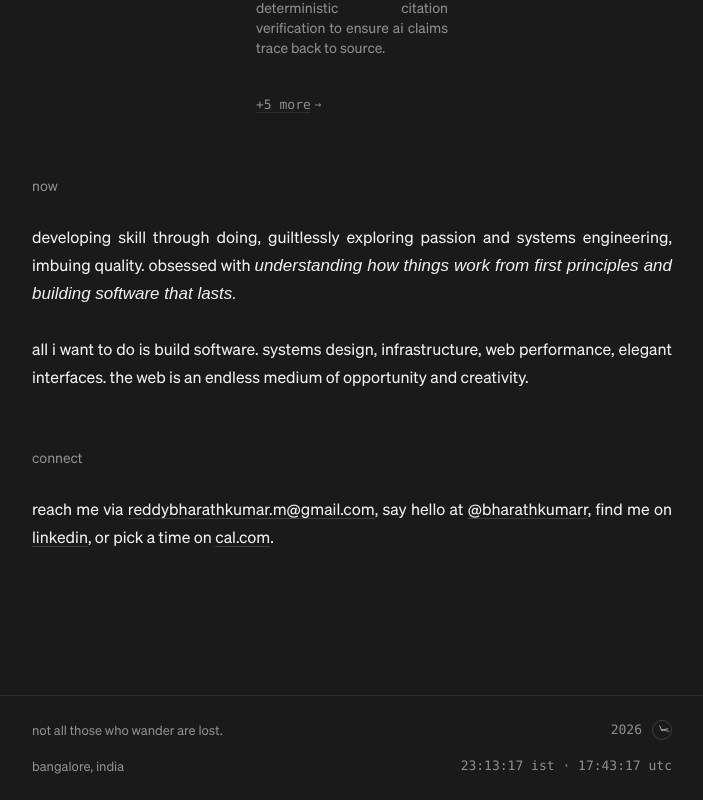
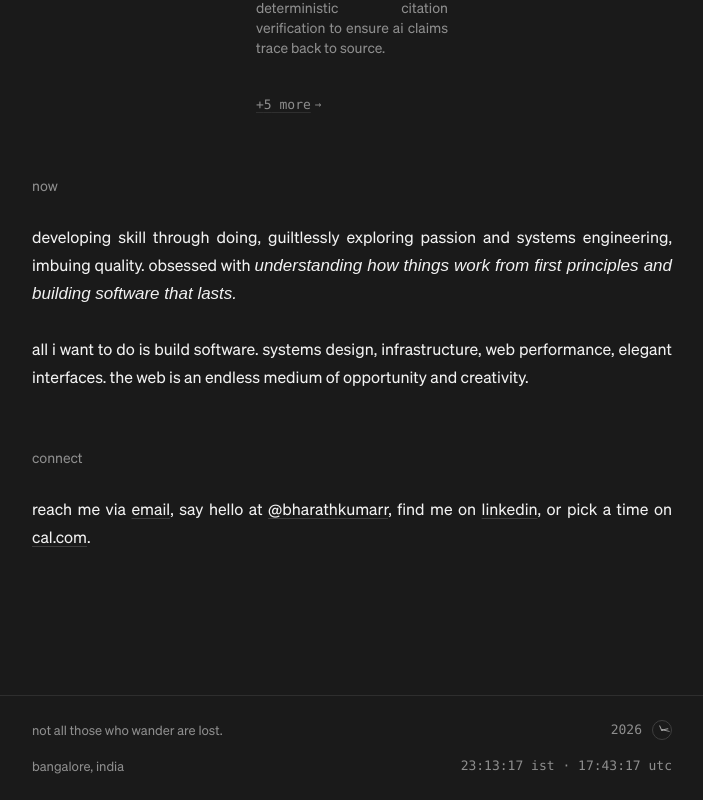
Before and after one commit to bharathkumaarr/v3, a Next.js app: page / in a window 1280 px wide. Shown: the part 915-1715 px from the top of the page, without its empty margins (288-991 px from the left). Built offline with nearby package versions, Linux system fonts and the light colour scheme; a web font is replaced by a local one.

Commit message:
display email link as 'email' instead of exposing full email address

```diff
--- a/src/components/sections/now-section.tsx
+++ b/src/components/sections/now-section.tsx
@@ -34,7 +34,7 @@ export function NowSection() {
           href={emailContact?.href || "mailto:reddybharathkumar.m@gmail.com"}
           className="underline decoration-1 underline-offset-[3px] decoration-neutral-4 hover:decoration-neutral-8 text-neutral-8 hover:transition-[text-decoration-color] hover:duration-150"
         >
-          {emailContact?.handle || "reddybharathkumar.m@gmail.com"}
+          {emailContact?.handle || "email"}
         </a>
         , say hello at{" "}
         <a
--- a/src/content/site.json
+++ b/src/content/site.json
@@ -15,7 +15,7 @@
     {
       "label": "email",
       "href": "mailto:reddybharathkumar.m@gmail.com",
-      "handle": "reddybharathkumar.m@gmail.com",
+      "handle": "email",
       "description": "direct inquiries and conversations."
     },
     {
```
